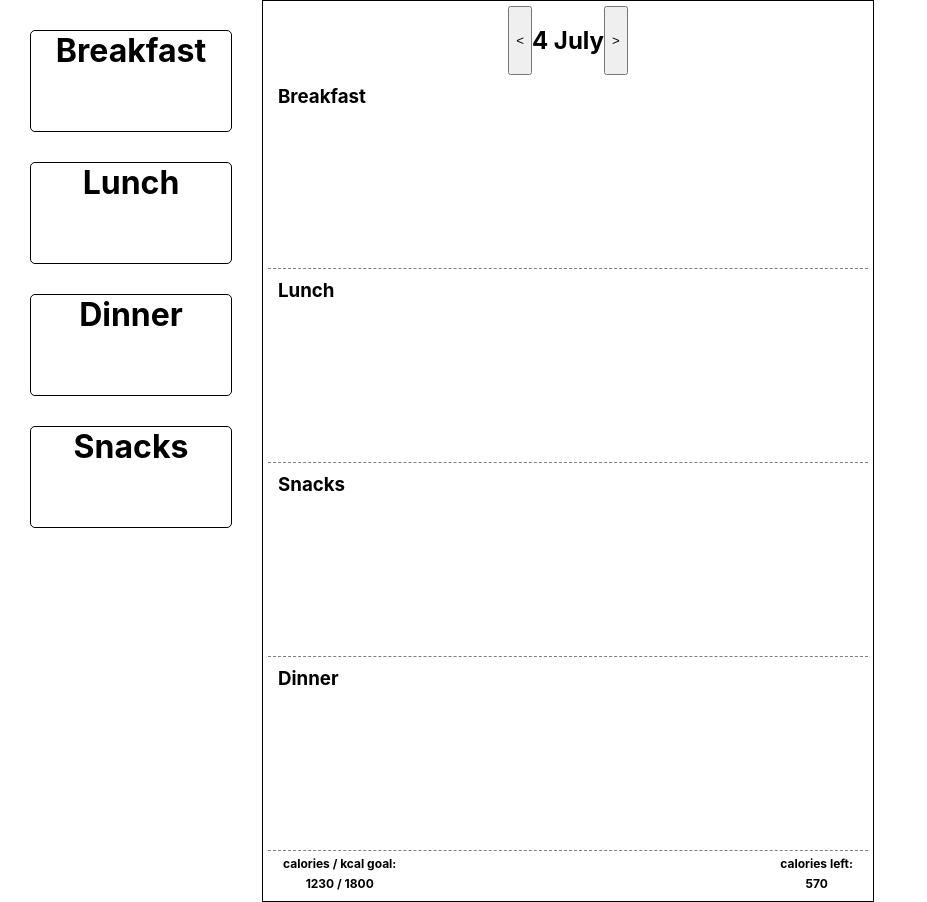
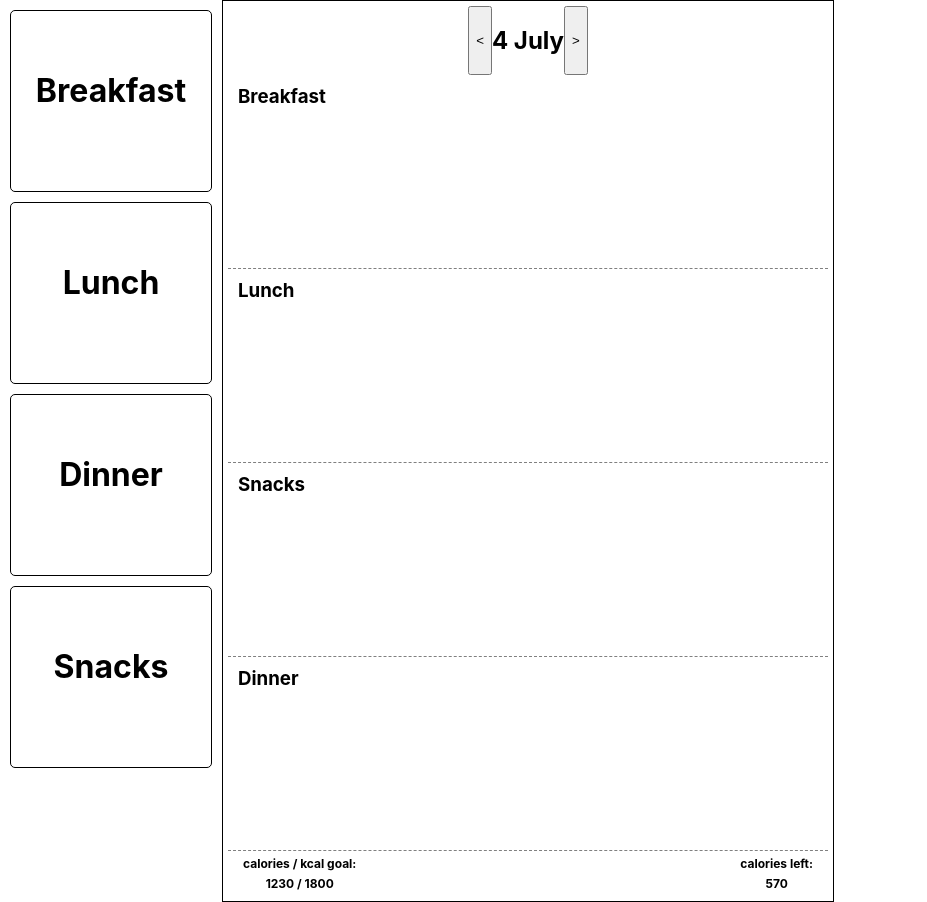
Before and after one commit to infoshareacademy/jfdd12-kawimoka-app, a React (Create React App) app: page / in a window 1280 px wide. Shown: the whole page, without its empty margins (0-927 px from the left). Built offline with nearby package versions, Linux system fonts and the light colour scheme.

Commit message:
small changes in meals css

```diff
--- a/src/App.js
+++ b/src/App.js
@@ -17,6 +17,7 @@ class App extends React.Component {
         <MealsList />
         <PlanDietContainer date={this.state.date} />
 
+
         {/* <Calendar
           selectedDate={this.state.date}
           setSelectedDate={date => this.setState({ date })}
--- a/src/Components/meal/Meal.module.css
+++ b/src/Components/meal/Meal.module.css
@@ -4,7 +4,7 @@
     border: 1px solid rgb(43, 41, 41);
     border-radius: 5px;
     box-shadow: 5px 10px 8px #888888;
-    margin: 20px;
+    margin: 10px;
     display: flex;
     flex-flow: row;
     justify-content: space-between;
@@ -47,7 +47,7 @@
     border: 1px solid black;
     border-radius: 5px;
     box-shadow: 5px 10px 8px #888888;
-    margin: 20px;
+    margin: 10px;
     display: flex;
     flex-wrap: wrap;
     justify-content: space-between;
@@ -177,9 +177,11 @@
     text-align: center;
     border: 1px black solid;
     border-radius: 5px;
+    padding-top: 60px;
+    padding-bottom: 20px;
     height: 100px;
     width: 200px;
-    margin: 30px;
+    margin: 10px;
 }
 
 .addMealButton {
```
